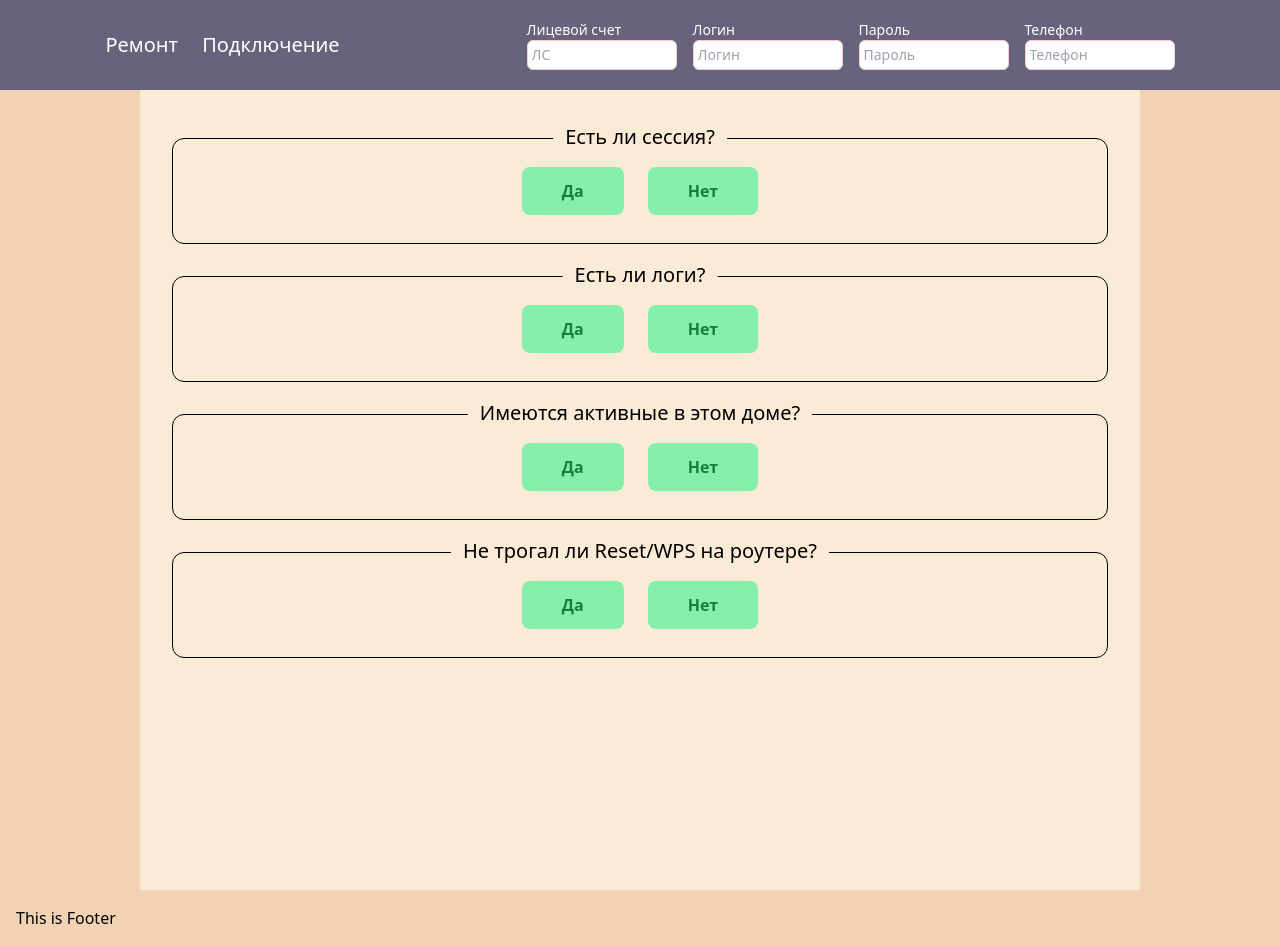
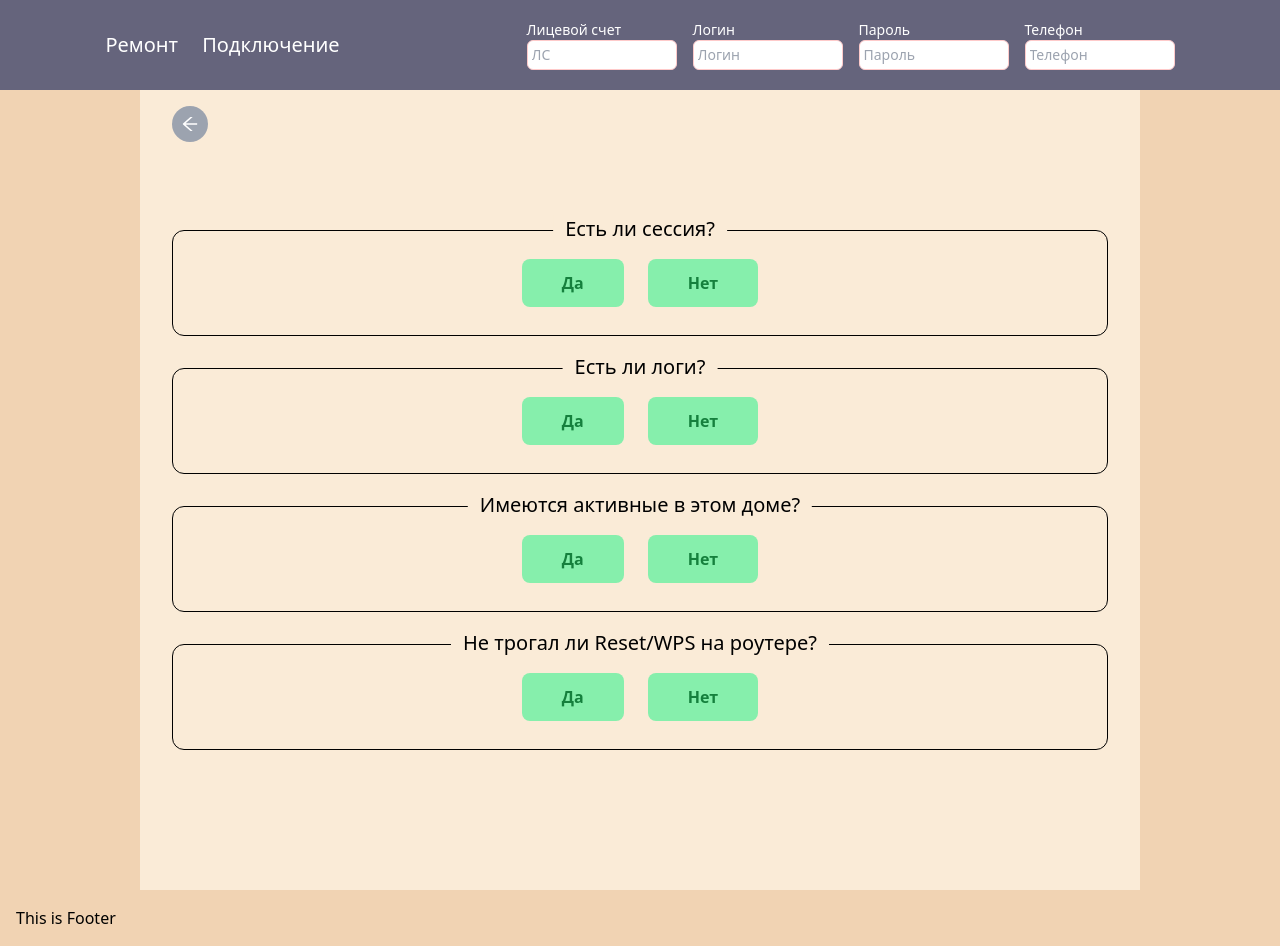
Before and after one commit to OmurbekArykbaev/template-generator, a React (Vite) app: page /not-working in a window 1280 px wide. Built offline with nearby package versions, Linux system fonts and the light colour scheme.

Commit message:
add back-navigate-btn in layout

```diff
--- /dev/null
+++ b/src/layout/backNavigateBtn/Back.tsx
@@ -0,0 +1,18 @@
+import { AiOutlineArrowLeft } from "react-icons/ai"
+import { useNavigate } from "react-router-dom"
+
+const Back = () => {
+  const navigate = useNavigate()
+  return (
+    <div className="relative">
+      <button
+        className="absolute top-0 left-0 bg-gray-400 p-2 rounded-full"
+        onClick={() => navigate("/")}
+      >
+        <AiOutlineArrowLeft size={20} color="white" />
+      </button>
+    </div>
+  )
+}
+
+export default Back
--- a/src/layout/wrapper/Wrapper.tsx
+++ b/src/layout/wrapper/Wrapper.tsx
@@ -1,5 +1,6 @@
+import { ReactNode } from "react"
+
 import styles from "./Wrapper.module.css"
-import { ReactNode } from "react"
 import Header from "../header/Header"
 import Footer from "../footer/Footer"
 
--- a/src/pages/notWorking/index.tsx
+++ b/src/pages/notWorking/index.tsx
@@ -1,10 +1,12 @@
 import { data } from "../../const/repairRequest"
 import { Wrapper } from "../../layout"
+import Back from "../../layout/backNavigateBtn/Back"
 import Quiz from "../../modules/Quiz"
 
 const NotWorking = () => {
   return (
     <Wrapper>
+      <Back />
       <section>
         {data.map((p) => (
           <Quiz {...p} />
```
